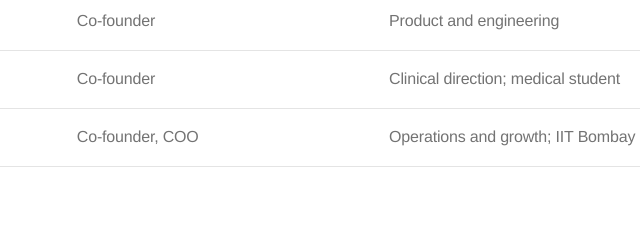
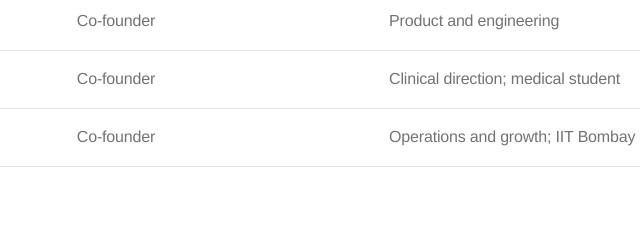
Before and after one commit to asrithcheepurupalli/prevayu, a plain HTML site: page about.html in a window 1280 px wide. Shown: the part 1800-2040 px from the top of the page, 358-998 px from the left. Drawn offline with Linux system fonts and the light colour scheme.

Commit message:
Team: no titles, all three listed as co-founders

```diff
--- a/about.html
+++ b/about.html
@@ -139,7 +139,7 @@
         <div class="pg-label">Founders</div>
         <div class="prow"><b>Asrith Cheepurupalli</b><span>Co-founder</span><span>Product and engineering</span></div>
         <div class="prow"><b>Jeevana Karanam</b><span>Co-founder</span><span>Clinical direction; medical student</span></div>
-        <div class="prow"><b>Santosh Guntuku</b><span>Co-founder, COO</span><span>Operations and growth; IIT Bombay</span></div>
+        <div class="prow"><b>Santosh Guntuku</b><span>Co-founder</span><span>Operations and growth; IIT Bombay</span></div>
       </div>
     </div>
   </div>
```
Also changed, not shown: index.html (+1 -1 lines).
